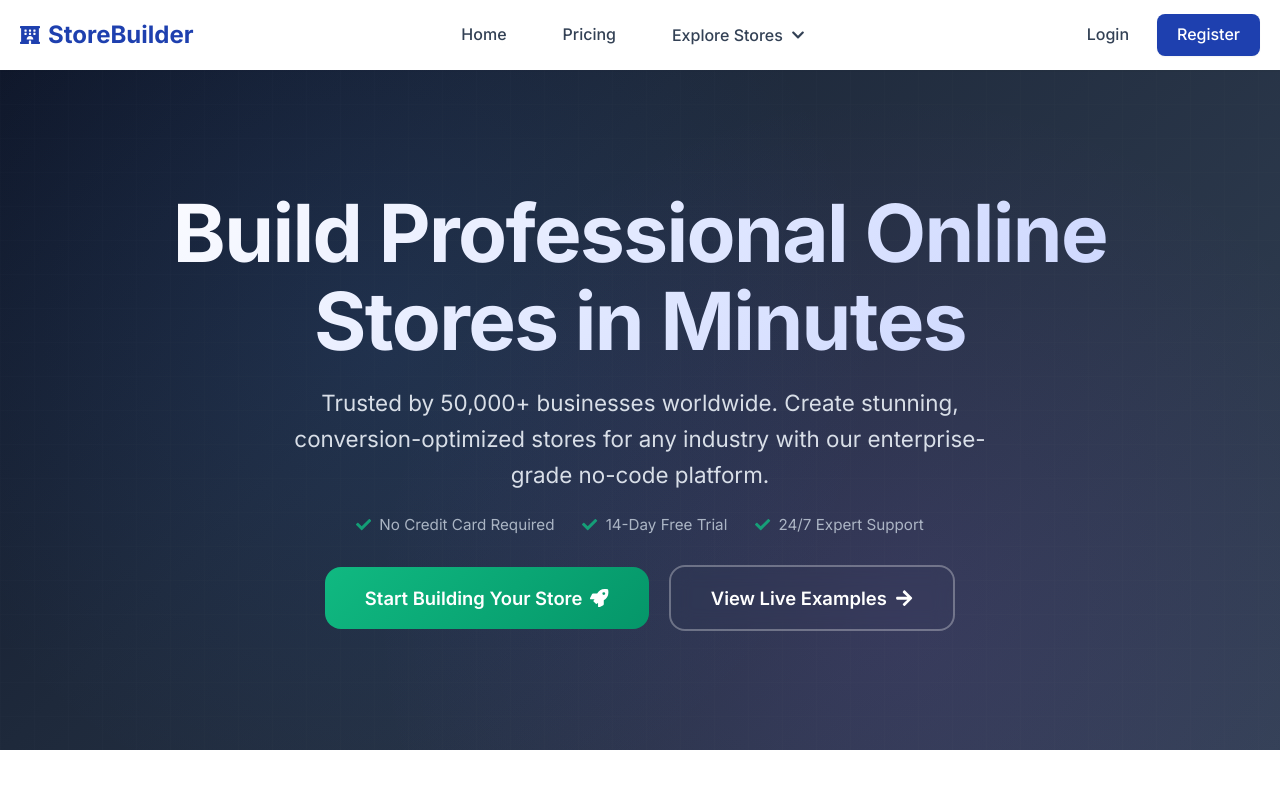
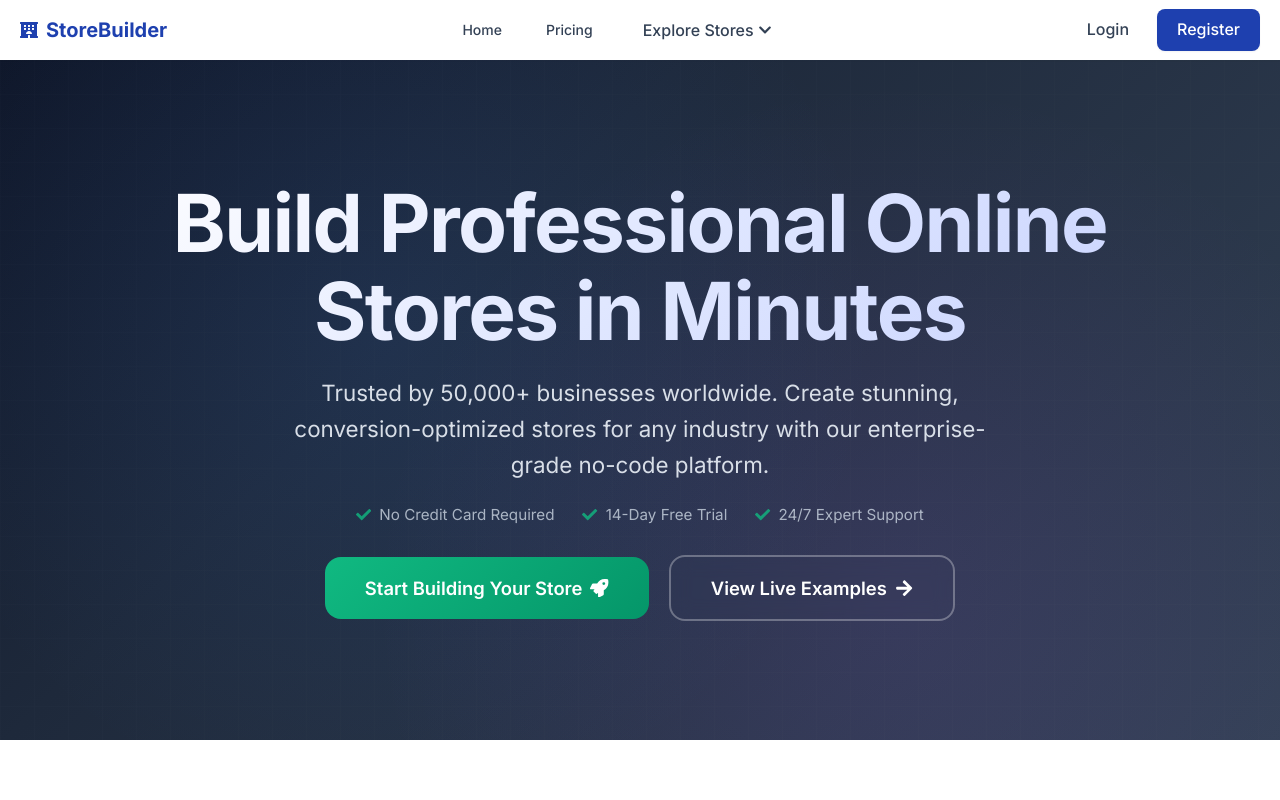
Before and after one commit to rnqayush/starter, a React (Create React App) app: page / in a window 1280 px wide. Shown: the top 800 px of the page. Built offline with nearby package versions, Linux system fonts and the light colour scheme.

Commit message:
Optimize header component sizing for more professional desktop appearance
cgen-db0cacbc28aa47fe8ea5ea0d4af3f545

```diff
--- a/src/components/shared/Header.js
+++ b/src/components/shared/Header.js
@@ -22,26 +22,26 @@ const HeaderContent = styled.div`
   display: flex;
   align-items: center;
   justify-content: space-between;
-  min-height: 4.375rem;
+  min-height: 3.75rem;
   position: relative;
 
   ${media.mobile} {
     padding: 0 ${theme.spacing.sm};
-    min-height: 3.75rem;
+    min-height: 3.5rem;
   }
 
   ${media.tablet} {
     padding: 0 ${theme.spacing.md};
-    min-height: 4rem;
+    min-height: 3.625rem;
   }
 
   ${media.desktop} {
     padding: 0 ${theme.spacing.lg};
-    min-height: 4.375rem;
+    min-height: 3.75rem;
   }
 
   @media (min-width: 1400px) {
-    padding: 0 ${theme.spacing.xl};
+    padding: 0 ${theme.spacing.lg};
   }
 `;
 
@@ -49,23 +49,23 @@ const Logo = styled(Link)`
   display: flex;
   align-items: center;
   gap: ${theme.spacing.sm};
-  font-size: 1.5rem;
+  font-size: 1.25rem;
   font-weight: 700;
   color: ${theme.colors.primary};
   text-decoration: none;
   flex-shrink: 0;
 
   ${media.mobile} {
-    font-size: 1.25rem;
+    font-size: 1.125rem;
     gap: ${theme.spacing.xs};
   }
 
   ${media.tablet} {
-    font-size: 1.375rem;
+    font-size: 1.1875rem;
   }
 
   svg {
-    font-size: 1.25rem;
+    font-size: 1.125rem;
 
     ${media.mobile} {
       font-size: 1rem;
@@ -118,13 +118,14 @@ const NavLink = styled(Link)`
   color: ${theme.colors.gray700};
   font-weight: 500;
   text-decoration: none;
-  padding: ${theme.spacing.sm} ${theme.spacing.md};
+  padding: ${theme.spacing.xs} ${theme.spacing.sm};
   border-radius: ${theme.borderRadius.md};
   transition: all 0.2s ease;
   white-space: nowrap;
   display: flex;
   align-items: center;
   position: relative;
+  font-size: 0.875rem;
 
   &:hover {
     color: ${theme.colors.primary};
@@ -148,18 +149,18 @@ const NavLink = styled(Link)`
   }
 
   @media (min-width: 769px) and (max-width: 1024px) {
-    padding: ${theme.spacing.sm};
+    padding: ${theme.spacing.xs} ${theme.spacing.sm};
+    font-size: 0.8125rem;
+  }
+
+  @media (min-width: 1025px) and (max-width: 1200px) {
+    padding: ${theme.spacing.xs} ${theme.spacing.sm};
     font-size: 0.875rem;
   }
 
-  @media (min-width: 1025px) and (max-width: 1200px) {
-    padding: ${theme.spacing.sm} ${theme.spacing.md};
-    font-size: 0.9rem;
-  }
-
   @media (min-width: 1201px) {
-    padding: ${theme.spacing.sm} ${theme.spacing.md};
-    font-size: 1rem;
+    padding: ${theme.spacing.xs} ${theme.spacing.sm};
+    font-size: 0.875rem;
   }
 `;
 
@@ -178,17 +179,17 @@ const DropdownButton = styled.button.withConfig({
   display: flex;
   align-items: center;
   justify-content: center;
-  gap: ${theme.spacing.sm};
+  gap: ${theme.spacing.xs};
   color: ${theme.colors.gray700};
   font-weight: 500;
   background: none;
   border: none;
-  padding: ${theme.spacing.sm} ${theme.spacing.md};
+  padding: ${theme.spacing.xs} ${theme.spacing.sm};
   border-radius: ${theme.borderRadius.md};
   transition: all 0.2s ease;
   cursor: pointer;
   white-space: nowrap;
-  font-size: 1rem;
+  font-size: 0.875rem;
 
   &:hover {
     color: ${theme.colors.primary};
```
